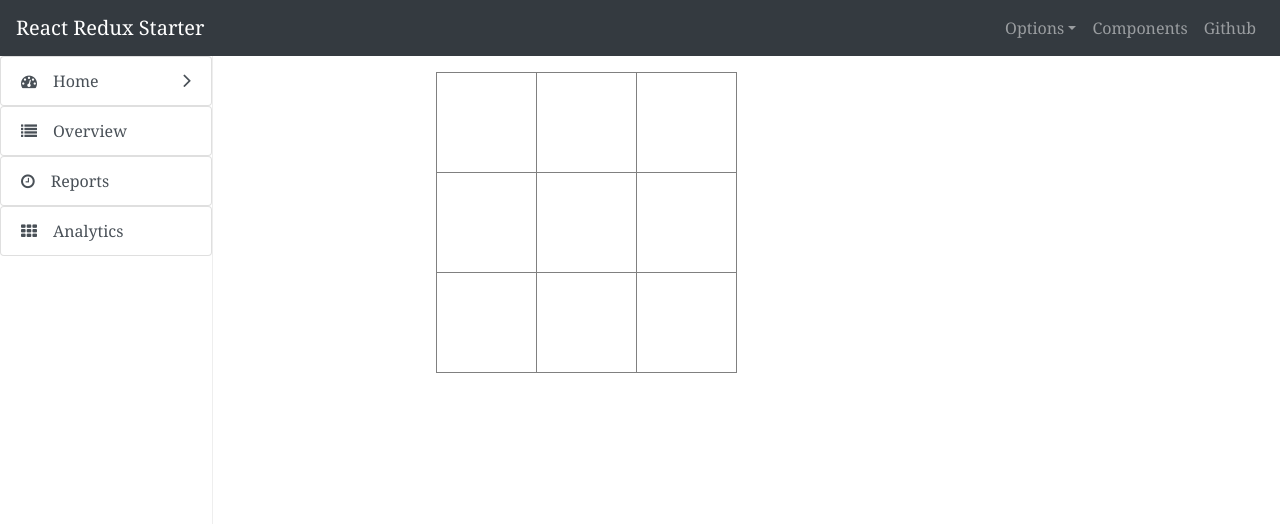
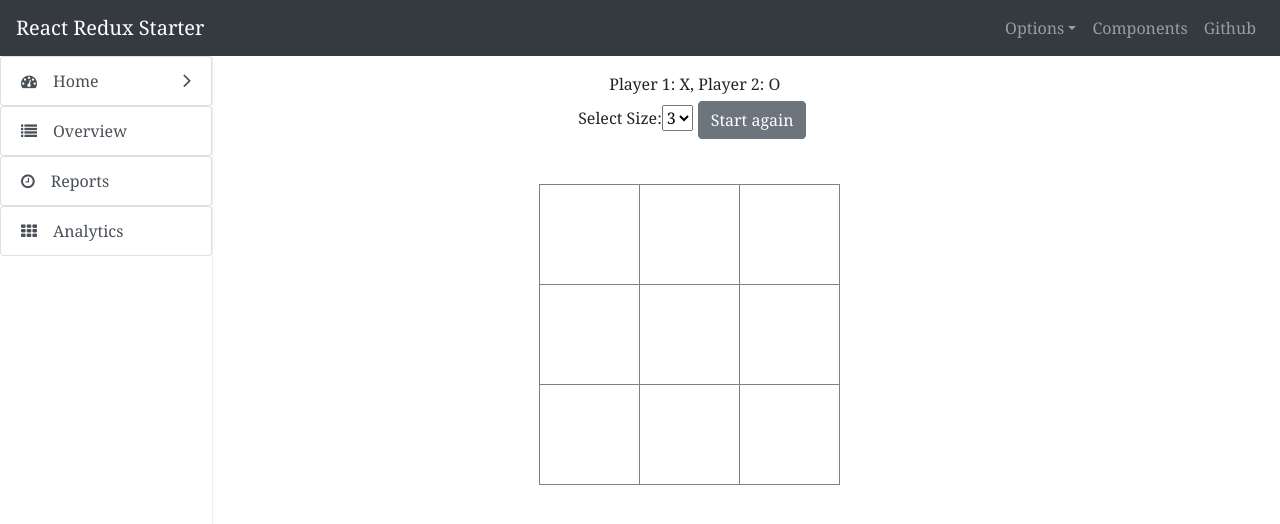
Before and after one commit to vimalmahi/react-redux-starter, a React (Create React App) app: page / in a window 1280 px wide. Shown: the top 524 px of the page. Built offline with nearby package versions, Linux system fonts and the light colour scheme.

Commit message:
made the puzzle dynamic

```diff
--- a/src/app/components/board/Board.css
+++ b/src/app/components/board/Board.css
@@ -1,5 +1,23 @@
 .table {
     width: 301px;
     height: 301px;
-    margin-left: 20%
+    margin-left: 30%
 }
+
+.player-info {
+    width: 90%;
+    text-align: center
+}
+
+#message {
+    width: 90%;
+    text-align: center;
+    color: green;
+    height: 30px;
+    margin-top: 10px;
+    font-weight: bold
+}
+
+button{
+    margin:5px;
+}
--- a/src/app/components/board/Board.js
+++ b/src/app/components/board/Board.js
@@ -1,29 +1,71 @@
 import React from 'react';
 import {
-	Table
+	Table, Button
 } from 'reactstrap';
 import './Board.css';
+import $ from 'jquery'
+import Cell, { resetLastSelectedSymbol, resetGameComplete, CROSS_SYMBOL, CIRCLE_SYMBOL }  from '../cell/Cell'
 
-import Cell from '../cell/Cell'
+let BOARD_SIZE = 3
+
+export function getBoardSize () {
+	return BOARD_SIZE;
+}
 
 export default class Board extends React.Component {
+
 	createCells = () => {
+		console.log(BOARD_SIZE)
 		let rows = []
-		for(let i = 0; i < 3; i++) {
+		for(let i = 0; i < BOARD_SIZE; i++) {
 			let cols = []
-			for(let j = 0; j < 3; j++) {
-				cols.push(<Cell>HELLO</Cell>)
+			for(let j = 0; j < BOARD_SIZE; j++) {
+				let colKey = 'col_'+j
+				cols.push(<Cell key={colKey}>HELLO</Cell>)
 			}
-			rows.push(<tr>{cols}</tr>)
+			let rowKey = 'row_'+i
+			rows.push(<tr key={rowKey}>{cols}</tr>)
 		}
 		return rows
 	}
+
+	changeSize = (event) => {
+		BOARD_SIZE = event.target.value;
+		this.forceUpdate()
+		this.redrawTable()
+	}
+
+	redrawTable = () => {
+		resetLastSelectedSymbol()
+		resetGameComplete()
+		$(".cell").html("").removeClass().addClass("cell").attr('style', '')
+		$("#message").html("New game started")
+	}
+
 	render() {
 		return (
 			<div>
-				<Table className="inner-table">
-					{this.createCells()}
+				<div className="player-info">
+
+					Player 1: {CROSS_SYMBOL}, Player 2: {CIRCLE_SYMBOL} <br/>
+					Select Size:
+					<select onChange={this.changeSize}>
+						<option value="2">2</option>
+						<option value="3" selected>3</option>
+						<option value="4">4</option>
+						<option value="5">5</option>
+						<option value="6">6</option>
+						<option value="7">7</option>
+						<option value="8">8</option>
+						<option value="9">9</option>
+					</select>
+					<Button onClick={this.redrawTable}>Start again</Button>
+				</div>
+				<div id="message"></div>
+				<Table className="inner-table" id="play-board">
+					<tbody>{this.createCells()}</tbody>
 				</Table>
+
 			</div>
 		);
 	}
--- a/src/app/components/cell/Cell.css
+++ b/src/app/components/cell/Cell.css
@@ -4,7 +4,8 @@
     height: 100px;
     font-size: 24px;
     text-align: center;
-    vertical-align: middle
+    vertical-align: middle;
+    /* background-color: white */
 }
 .cell:hover {
     background-color: bisque
--- a/src/app/components/cell/Cell.js
+++ b/src/app/components/cell/Cell.js
@@ -1,27 +1,42 @@
 import React from 'react';
-import {
-	Table
-} from 'reactstrap';
 import './Cell.css';
 import $ from 'jquery'
+import { getBoardSize } from '../board/Board'
+import { Exception } from 'handlebars';
 
-
-const CROSS_SYMBOL = 'X'  // Player 1
-const CIRCLE_SYMBOL = 'O' // Player 2
-const NO_OF_CELLS_PER_ROW = 3;
+export const CROSS_SYMBOL = 'X'  // Player 1
+export const CIRCLE_SYMBOL = 'O' // Player 2
 let lastSelectedSymbol = CIRCLE_SYMBOL
 let drawCountArray = []
-drawCountArray[CROSS_SYMBOL] = 0;
-drawCountArray[CIRCLE_SYMBOL] = 0;
+drawCountArray[CROSS_SYMBOL] = 0
+drawCountArray[CIRCLE_SYMBOL] = 0
+let gameComplete = false;
+let tableContent
+let specialCombos = []
+let NO_OF_CELLS_PER_ROW;
+
+export function resetLastSelectedSymbol() {
+	lastSelectedSymbol = CIRCLE_SYMBOL;
+}
+
+export function resetGameComplete() {
+	gameComplete = false;
+}
 
 export default class Cell extends React.Component {
 
+	constructor(props) {
+		super(props);
+		console.log(NO_OF_CELLS_PER_ROW);
+		NO_OF_CELLS_PER_ROW = getBoardSize()
+	}
+
 	drawSymbol = (event) => {
-		if (event.target.innerHTML == "") {
-			let symbolToDraw = (lastSelectedSymbol == CIRCLE_SYMBOL) ? CROSS_SYMBOL : CIRCLE_SYMBOL;
+		if (event.target.innerHTML === "" && gameComplete === false) {
+			let symbolToDraw = (lastSelectedSymbol === CIRCLE_SYMBOL) ? CROSS_SYMBOL : CIRCLE_SYMBOL;
 			lastSelectedSymbol = event.target.innerHTML = symbolToDraw;
+			event.target.removeAttribute('style')
 			event.target.className = 'cell after-draw'
-
 			drawCountArray[symbolToDraw]++;
 			if (drawCountArray[symbolToDraw] >= NO_OF_CELLS_PER_ROW) {
 				this.checkForWin(event.target, lastSelectedSymbol)
@@ -32,43 +47,90 @@ export default class Cell extends React.Component {
 	checkForWin = (cellObject, lastSelectedSymbol) => {
 		let rowIndex = cellObject.parentNode.rowIndex
 		let colIndex = cellObject.cellIndex
-		let tableContent = cellObject.parentNode.parentNode;
+		tableContent = cellObject.parentNode.parentNode;
 		//Check for same row
-		for(let i = 0; i < 3; i++) {
-			if (this.getCellValueFromIndicies(tableContent, rowIndex, i) != lastSelectedSymbol) {
+		for(let i = 0; i < NO_OF_CELLS_PER_ROW; i++) {
+			if (this.getCellValueFromIndicies(tableContent, rowIndex, i) !== lastSelectedSymbol) {
 				break;
 			}
-			if (i == 2) {
-				this.showWinningCombos(tableContent, 'row', rowIndex)
+			if (i === NO_OF_CELLS_PER_ROW - 1) {
+				this.showWinningCombo(tableContent, 'row', rowIndex)
+				document.getElementById("message").innerHTML = lastSelectedSymbol+ ' wins'
 			}
 		}
 		//Check for same col
-		for(let i = 0; i < 3; i++) {
-			if (this.getCellValueFromIndicies(tableContent, i, colIndex) != lastSelectedSymbol) {
+		for(let i = 0; i < NO_OF_CELLS_PER_ROW; i++) {
+			if (this.getCellValueFromIndicies(tableContent, i, colIndex) !== lastSelectedSymbol) {
 				break;
 			}
-			if (i == 2) {
-				this.showWinningCombos(tableContent, 'col', colIndex)
+			if (i === NO_OF_CELLS_PER_ROW -1) {
+				this.showWinningCombo(tableContent, 'col', colIndex)
+				document.getElementById("message").innerHTML = lastSelectedSymbol+ ' wins'
 			}
 		}
+		this.setSpecialCombos()
+		let self = this
+		specialCombos.forEach(function(arr){
+			for (let i = 0; i < NO_OF_CELLS_PER_ROW; i++) {
+				if (self.getCellValueFromIndicies(tableContent, arr[i][0], arr[i][1]) !== lastSelectedSymbol) {
+					break;
+				}
+				if (i === NO_OF_CELLS_PER_ROW -1) {
+					self.showWinningCombo(
+						tableContent,
+						arr[i][1] === 0? 'rtl':'ltr'
+					)
+					document.getElementById("message").innerHTML = lastSelectedSymbol+ ' wins'
+				}
+			}
+		});
 	}
 
-	showWinningCombos = (tableContent, orientation, index) => {
-		if (orientation == 'row') {
+	setSpecialCombos = () => {
+		let leftDiagonal = []
+		let rightDiagonal = []
+		let rightDiagonalStartIndex = NO_OF_CELLS_PER_ROW - 1;
+		for(let i = 0; i < NO_OF_CELLS_PER_ROW; i++) {
+			for(let j = 0; j < NO_OF_CELLS_PER_ROW; j++) {
+				if (i === j) {
+					leftDiagonal.push([i,j])
+				}
+			}
+			for(let k = rightDiagonalStartIndex--; k >= 0; k--) {
+				rightDiagonal.push([i,k])
+				break;
+			}
+		}
+		specialCombos = [leftDiagonal, rightDiagonal]
+	}
+
+	showWinningCombo = (tableContent, orientation, index=null) => {
+
+		gameComplete = true;
+		drawCountArray[CROSS_SYMBOL] = 0
+		drawCountArray[CIRCLE_SYMBOL] = 0
+
+		if (orientation === 'row') {
 			$(tableContent).find('tr').eq(index).find('td').css('background-color', 'lightgreen')
-			$(tableContent).find('td').each(function(){
-				window.removeEventListener('click', this.onClick, false)
-			});
-		} else if (orientation == 'col') {
+		} else if (orientation === 'col') {
 			$(tableContent).find('tr').each(function(value) {
 				$(this).find('td').eq(index).css('background-color', 'lightgreen')
-				$(this).find('td').removeEventListener('click', this.onClick)
 			});
+		} else if (orientation === 'ltr') {
+			let specialComboLtr = specialCombos[0]
+			for (let i = 0; i < NO_OF_CELLS_PER_ROW; i ++ ) {
+				tableContent.rows[specialComboLtr[i][0]].cells[specialComboLtr[i][1]].style.backgroundColor = 'lightgreen'
+			}
+		} else if (orientation === 'rtl') {
+			let specialComboRtl = specialCombos[1]
+			for (let i = 0; i < NO_OF_CELLS_PER_ROW; i ++ ) {
+				tableContent.rows[specialComboRtl[i][0]].cells[specialComboRtl[i][1]].style.backgroundColor = 'lightgreen'
+			}
 		} else {
-			alert("Some error")
+			throw new Exception("No winning combos found")
+			return;
 		}
 	}
-
 
 	getCellValueFromIndicies = (tableContent, rowIndex, colIndex) => {
 		rowIndex = Math.abs(rowIndex)
```
